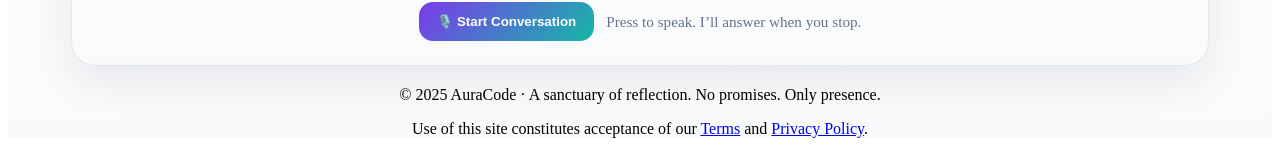
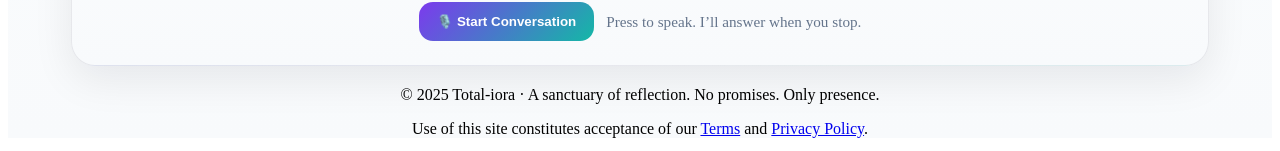
Before and after one commit to danyaffa/Total-iora, a Next.js app: page / in a window 1280 px wide. Shown: the part 1016-1167 px from the top of the page. Built offline with nearby package versions, Linux system fonts and the light colour scheme.

Commit message:
Update Footer.js

```diff
--- a/components/Footer.js
+++ b/components/Footer.js
@@ -8,7 +8,7 @@ export default function Footer() {
     >
       <div className="mx-auto px-4 sm:px-6 py-8">
         <p className="text-sm text-slate-600">
-          © {new Date().getFullYear()} AuraCode · A sanctuary of reflection. No promises. Only presence.
+          © {new Date().getFullYear()} Total-iora · A sanctuary of reflection. No promises. Only presence.
         </p>
         <p className="mt-2 text-xs text-slate-500">
           Use of this site constitutes acceptance of our{" "}
```
